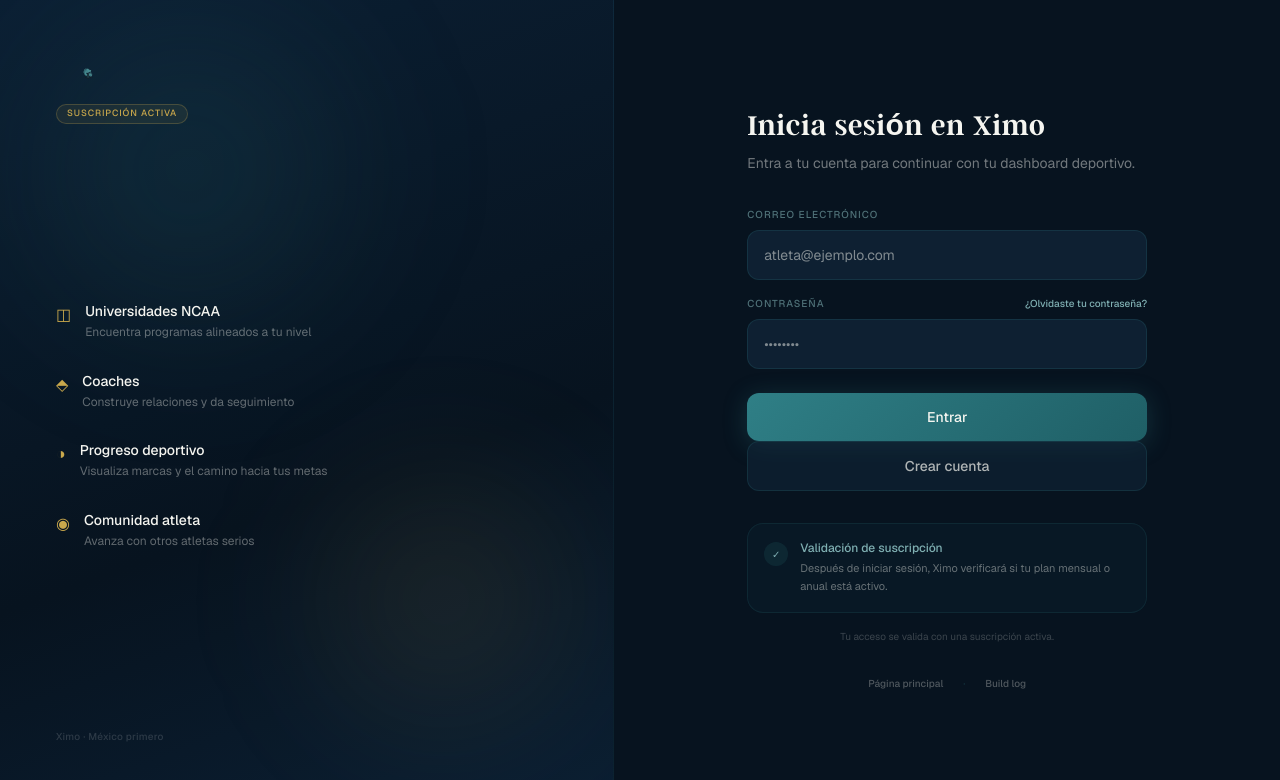
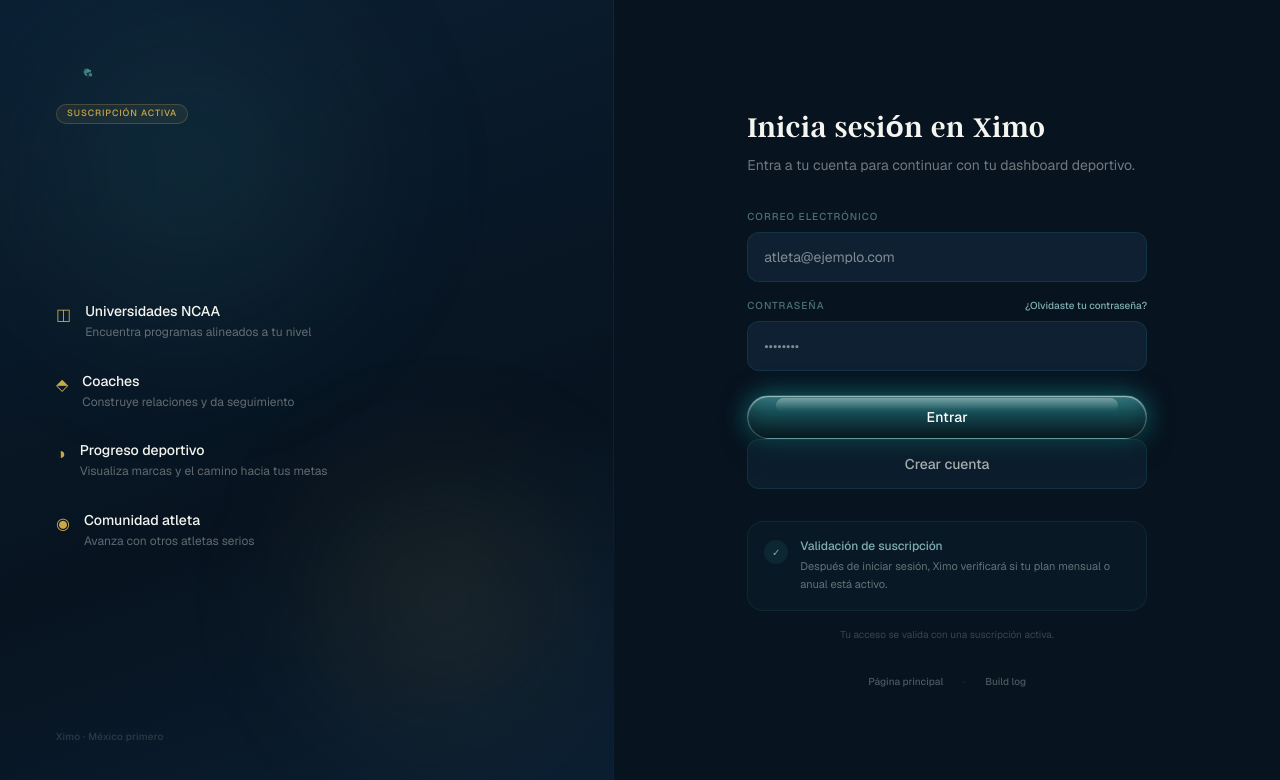
Before and after one commit to XimoAcademy/ximo, a Next.js app: page /login in a window 1280 px wide. Shown: the top 780 px of the page. Built offline with nearby package versions, Linux system fonts and the light colour scheme.

Commit message:
Liquid glass buttons, app-wide smooth scroll, themed custom dropdown in progreso, larger cropped sidebar logo

```diff
--- a/app/app/components/AppShell.tsx
+++ b/app/app/components/AppShell.tsx
@@ -68,18 +68,23 @@
         }}
       >
 
-        {/* Logo — emblem + Argent wordmark */}
+        {/* Logo — cropped emblem (zoomed past the image whitespace) + Argent wordmark */}
         <div className="shrink-0 border-b px-4 py-4" style={{ borderColor: "var(--border-subtle)" }}>
-          <Link href="/app" className="flex items-center gap-2.5">
-            <Image
-              src="/brand/ximo-logo.png"
-              alt="Ximo"
-              width={36}
-              height={36}
-              className="h-9 w-9 shrink-0 object-contain"
-              priority
+          <Link href="/app" className="flex items-center gap-2">
+            <div
+              aria-label="Ximo"
+              role="img"
+              className="shrink-0"
+              style={{
+                width: 60,
+                height: 60,
+                backgroundImage: "url(/brand/ximo-logo.png)",
+                backgroundRepeat: "no-repeat",
+                backgroundPosition: "center 46%",
+                backgroundSize: "480%",
+              }}
             />
-            <span className="font-display text-xl font-bold leading-none" style={{ color: "var(--text)" }}>
+            <span className="font-display text-2xl font-bold leading-none" style={{ color: "var(--text)" }}>
               Ximo
             </span>
           </Link>
--- a/app/app/comunidad/page.tsx
+++ b/app/app/comunidad/page.tsx
@@ -195,8 +195,7 @@
               {/* Post button */}
               <button type="button" onClick={submit}
                 disabled={!text.trim() || text.length > 280}
-                className="ximo-btn-press rounded-xl px-4 py-2 text-xs font-black transition-opacity hover:opacity-90 disabled:opacity-35 disabled:cursor-not-allowed"
-                style={{ background:"#1ECECE", color:"#07131F" }}>
+                className="ximo-glass-btn teal text-xs">
                 Publicar
               </button>
             </div>
--- a/app/app/settings/page.tsx
+++ b/app/app/settings/page.tsx
@@ -163,8 +163,7 @@
           <button
             type="button"
             onClick={handleSave}
-            className="ximo-btn-press shrink-0 rounded-xl px-5 py-2.5 text-xs font-black transition-opacity hover:opacity-90"
-            style={{ background:"#1ECECE", color:"#07131F" }}
+            className="ximo-glass-btn teal shrink-0 text-xs"
           >
             {saved ? "Cambios guardados" : "Guardar cambios"}
           </button>
--- a/app/globals.css
+++ b/app/globals.css
@@ -387,6 +387,82 @@
 .ximo-btn-press { transition: transform 0.1s ease, opacity 0.1s ease; }
 .ximo-btn-press:active { transform: scale(0.97) translateY(1px); }
 
+/* ── Smooth scrolling app-wide ── */
+html { scroll-behavior: smooth; }
+
+/* ══════════════════════════════════════════════════════════════
+   LIQUID GLASS BUTTONS
+   Glossy translucent pills with a specular top highlight, inner
+   shading, drop shadow and a coloured ambient glow. Self-contained
+   dark glass — reads well on both light and dark themes (white text).
+   Use: className="ximo-glass-btn teal"  (or .gold / .dark)
+   ══════════════════════════════════════════════════════════════ */
+.ximo-glass-btn {
+  position: relative;
+  isolation: isolate;
+  border-radius: 9999px;
+  padding: 0.7rem 1.4rem;
+  color: #ffffff;
+  font-weight: 500;
+  letter-spacing: 0.01em;
+  background:
+    linear-gradient(180deg, rgba(255,255,255,0.16) 0%, rgba(255,255,255,0.03) 38%, rgba(0,0,0,0.10) 100%),
+    var(--glass-tint, rgba(16,44,54,0.62));
+  backdrop-filter: blur(14px) saturate(180%);
+  -webkit-backdrop-filter: blur(14px) saturate(180%);
+  border: 1px solid rgba(255,255,255,0.22);
+  box-shadow:
+    inset 0 1px 1px rgba(255,255,255,0.55),
+    inset 0 -10px 20px rgba(0,0,0,0.30),
+    0 10px 28px rgba(0,0,0,0.38),
+    0 0 26px var(--glass-glow, rgba(30,206,206,0.40));
+  overflow: hidden;
+  transition: transform 0.22s cubic-bezier(0.22,1,0.36,1), box-shadow 0.22s ease;
+}
+/* specular highlight streak across the top */
+.ximo-glass-btn::before {
+  content: "";
+  position: absolute;
+  left: 7%; right: 7%; top: 2px;
+  height: 36%;
+  border-radius: 9999px;
+  background: linear-gradient(180deg, rgba(255,255,255,0.55) 0%, rgba(255,255,255,0.06) 75%, transparent 100%);
+  opacity: 0.6;
+  pointer-events: none;
+  z-index: 0;
+}
+.ximo-glass-btn > * { position: relative; z-index: 1; }
+.ximo-glass-btn:hover {
+  transform: translateY(-2px) scale(1.015);
+  box-shadow:
+    inset 0 1px 1px rgba(255,255,255,0.6),
+    inset 0 -10px 20px rgba(0,0,0,0.30),
+    0 14px 34px rgba(0,0,0,0.42),
+    0 0 38px var(--glass-glow, rgba(30,206,206,0.55));
+}
+.ximo-glass-btn:active { transform: scale(0.97); }
+.ximo-glass-btn:disabled { opacity: 0.4; cursor: not-allowed; transform: none; }
+
+.ximo-glass-btn.teal {
+  --glass-tint: linear-gradient(180deg, rgba(30,206,206,0.42), rgba(16,44,54,0.7));
+  --glass-glow: rgba(30,206,206,0.5);
+}
+.ximo-glass-btn.gold {
+  --glass-tint: linear-gradient(180deg, rgba(232,206,78,0.40), rgba(54,42,12,0.7));
+  --glass-glow: rgba(232,206,78,0.45);
+}
+.ximo-glass-btn.dark {
+  --glass-tint: linear-gradient(180deg, rgba(20,40,52,0.7), rgba(7,19,31,0.85));
+  --glass-glow: rgba(30,206,206,0.28);
+}
+
+/* ── Themed native select + option (readable popups in both themes) ── */
+select { color: var(--text); }
+select option {
+  background: var(--bg-surf);
+  color: var(--text);
+}
+
 /* ── Stagger delay helpers ── */
 .delay-75  { animation-delay: 0.075s; }
 .delay-100 { animation-delay: 0.1s; }
@@ -460,6 +536,9 @@
    All animations collapse to a simple crossfade or instant.
    ══════════════════════════════════════════════════════════════ */
 @media (prefers-reduced-motion: reduce) {
+  html { scroll-behavior: auto; }
+  .ximo-glass-btn { transition: none; }
+  .ximo-glass-btn:hover { transform: none; }
   .sr-init {
     transition: opacity 0.15s ease;
   }
--- a/app/login/page.tsx
+++ b/app/login/page.tsx
@@ -118,15 +118,7 @@
           {/* Buttons */}
           <div className="ximo-fade-up delay-200 mt-6 space-y-3">
             <Link href="/app">
-              <button
-                type="button"
-                className="ximo-btn-press w-full rounded-xl py-3.5 text-sm font-bold transition-all duration-200 hover:opacity-90"
-                style={{
-                  background: "linear-gradient(135deg, #2F7F86, #1F5F66)",
-                  color: "#F5F5F0",
-                  boxShadow: "0 4px 24px rgba(47,127,134,0.3)",
-                }}
-              >
+              <button type="button" className="ximo-glass-btn teal w-full text-sm">
                 Entrar
               </button>
             </Link>
--- a/app/register/page.tsx
+++ b/app/register/page.tsx
@@ -172,15 +172,7 @@
           {/* CTA */}
           <div className="ximo-fade-up delay-400 mt-5 space-y-3">
             <Link href="/subscribe">
-              <button
-                type="button"
-                className="ximo-btn-press w-full rounded-xl py-3.5 text-sm font-bold transition-all duration-200 hover:opacity-90"
-                style={{
-                  background: "linear-gradient(135deg, #2F7F86, #1F5F66)",
-                  color: "#F5F5F0",
-                  boxShadow: "0 4px 24px rgba(47,127,134,0.3)",
-                }}
-              >
+              <button type="button" className="ximo-glass-btn teal w-full text-sm">
                 Crear cuenta
               </button>
             </Link>
--- a/app/subscribe/page.tsx
+++ b/app/subscribe/page.tsx
@@ -76,15 +76,7 @@
             </ul>
 
             <Link href="/app" className="mt-8 block">
-              <button
-                type="button"
-                className="ximo-btn-press w-full rounded-xl py-3.5 text-sm font-bold transition-all duration-200 hover:opacity-80"
-                style={{
-                  background: "rgba(47,127,134,0.15)",
-                  border: "1px solid rgba(47,127,134,0.3)",
-                  color: "#7FAFB2",
-                }}
-              >
+              <button type="button" className="ximo-glass-btn dark w-full text-sm">
                 Elegir plan mensual
               </button>
             </Link>
@@ -131,15 +123,7 @@
             </ul>
 
             <Link href="/app" className="mt-8 block">
-              <button
-                type="button"
-                className="ximo-btn-press w-full rounded-xl py-3.5 text-sm font-bold transition-all duration-200 hover:opacity-90"
-                style={{
-                  background: "linear-gradient(135deg, #2F7F86, #1F5F66)",
-                  color: "#F5F5F0",
-                  boxShadow: "0 4px 24px rgba(47,127,134,0.35)",
-                }}
-              >
+              <button type="button" className="ximo-glass-btn teal w-full text-sm">
                 Elegir plan anual
               </button>
             </Link>
```
Also changed, not shown: app/app/progreso/page.tsx (+48 -18 lines).
